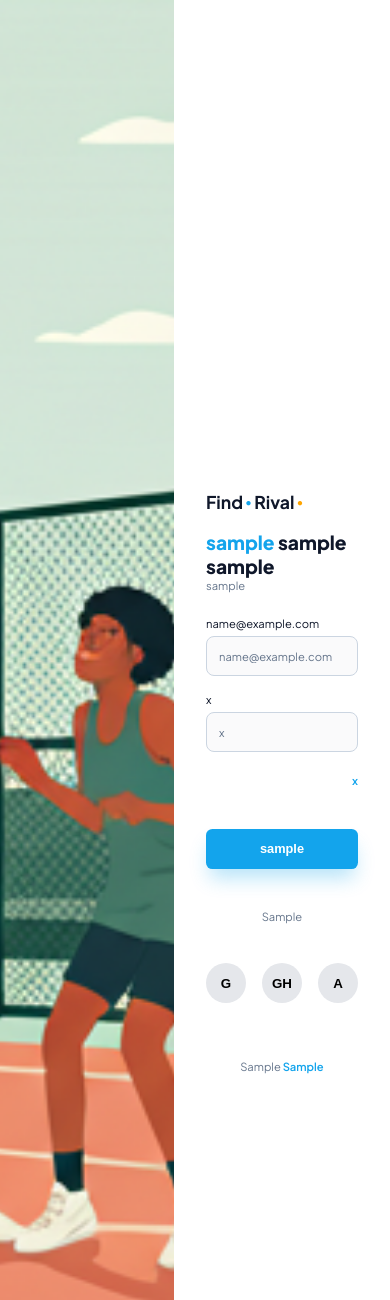
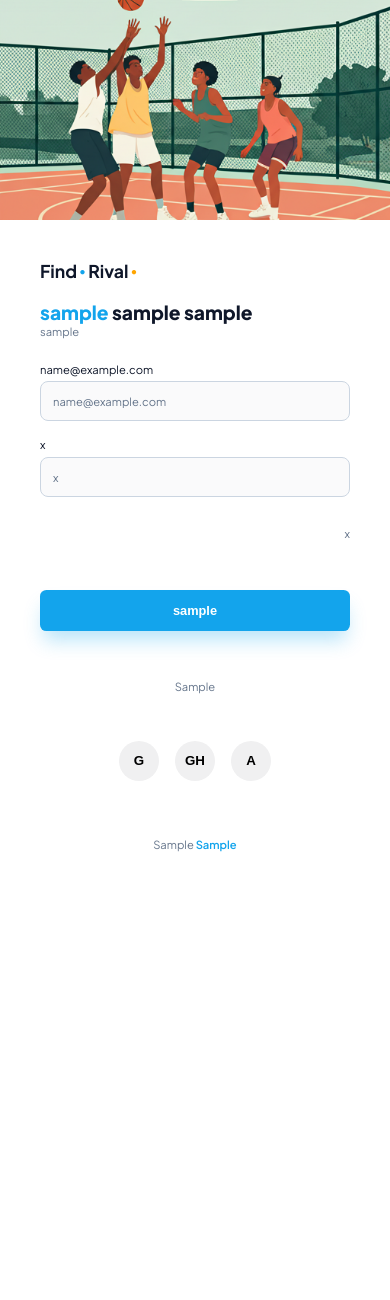
Before and after one commit to ZuzannaZawartka/wdpai-2025, a PHP site: template public/views/login.html in a window 390 px wide. Shown: the top 1300 px of the page. Run offline with PHP 8.4, Linux system fonts and the light colour scheme; the template is opened without the code that fills it: most values are stand-ins (such as "Sample title", 1, 10 or a date in 2020).

Commit message:
refactor: unify and clean up login page styles, use theme variables

```diff
--- a/public/styles/login.css
+++ b/public/styles/login.css
@@ -1,3 +1,110 @@
+@media (max-width: 700px) {
+
+    html,
+    body {
+        overflow-x: hidden;
+    }
+
+    .login-grid {
+        display: flex !important;
+        flex-direction: column !important;
+        width: 100%;
+        min-height: 100vh;
+        height: auto;
+        overflow-x: hidden;
+    }
+
+    .login-grid>.login-image {
+        order: 0;
+        z-index: 1;
+    }
+
+    .login-grid>.login-form {
+        order: 1;
+        z-index: 2;
+    }
+
+    .login-grid>* {
+        width: 100% !important;
+        max-width: 100% !important;
+        box-sizing: border-box;
+        flex-shrink: 0;
+    }
+
+    .login-image {
+        width: 100%;
+        height: 180px;
+        min-height: 120px;
+        max-height: 220px;
+        border-radius: 0 !important;
+        object-fit: cover;
+        display: block;
+        margin: 0 auto;
+        background-position: center;
+    }
+
+    .login-form {
+        order: 1;
+        width: 100%;
+        min-height: 0;
+        display: flex;
+        flex-direction: column;
+        align-items: stretch;
+        justify-content: start !important;
+        padding: 0.5em 0.5em 2em 0.5em;
+        box-sizing: border-box;
+        background: transparent;
+    }
+
+    .form-container {
+        width: 100%;
+        max-width: 100%;
+        padding: 0;
+        background: transparent;
+        border-radius: 0;
+        box-shadow: none;
+        margin: 0 auto;
+        display: flex;
+        flex-direction: column;
+        align-items: stretch;
+    }
+
+    .form-header {
+        margin-bottom: 2em;
+        text-align: left;
+    }
+
+    .form-container .form,
+    .form-container form {
+        width: 100%;
+        max-width: 400px;
+        margin: 0 auto;
+        display: flex;
+        flex-direction: column;
+        gap: 1.5em;
+    }
+
+    .input-grid {
+        gap: 1em;
+    }
+
+    .divider {
+        margin: 2em 0 1em 0;
+        gap: 0.5em;
+    }
+
+    .socials {
+        gap: 1em;
+        margin-bottom: 1em;
+        justify-content: center;
+    }
+
+    .auth-link {
+        text-align: center;
+        margin-top: 1.5em;
+    }
+}
+
 @import url('components/button.css');
 @import url('components/input-group.css');
 @import url('components/link.css');
@@ -5,6 +112,7 @@
 html,
 body {
     height: 100%;
+    overflow-x: hidden;
 }
 
 .login-grid {
@@ -81,7 +189,7 @@ body {
     height: 3em;
     border-radius: 50%;
     border: none;
-    background-color: #e5e7eb;
+    background-color: var(--background-light-grey);
     cursor: pointer;
     font-weight: bold;
 }
--- a/public/styles/main.css
+++ b/public/styles/main.css
@@ -28,13 +28,10 @@ html {
     --bg-dark: #101c22;
     --orange: orange;
     --danger: #ef4444;
-    /* Button variants */
     --button-muted-bg: #e5e7eb;
     --button-muted-fg: #475569;
-    /* Panel gradient colors */
     --panel-bg-start: rgba(19, 164, 236, 0.06);
     --panel-bg-end: rgba(255, 87, 34, 0.06);
-    /* Header/Nav */
     --nav-link-fg: #475569;
     --nav-link-hover-fg: var(--text-dark);
     --font-size-title: 2rem;
```
